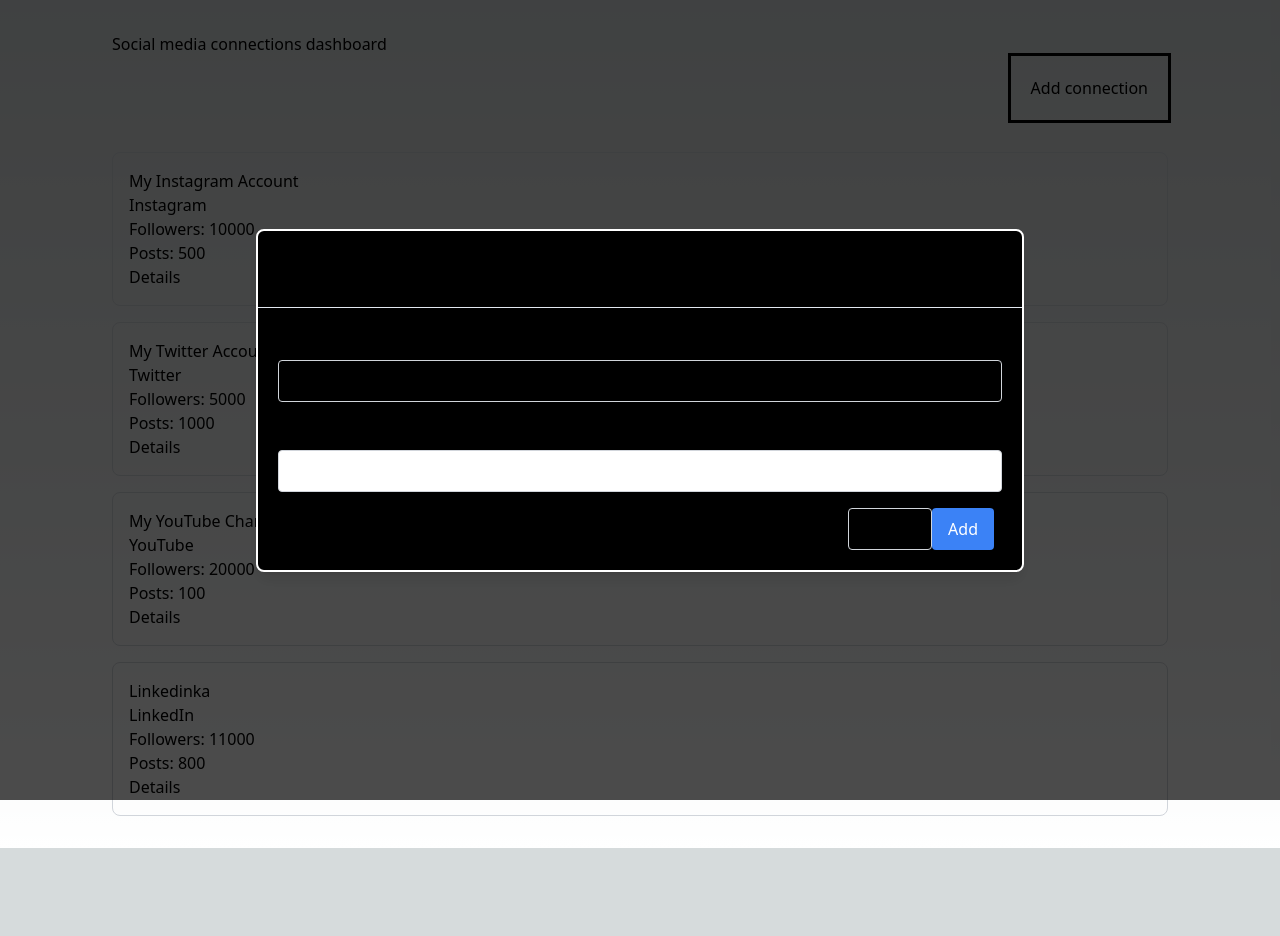
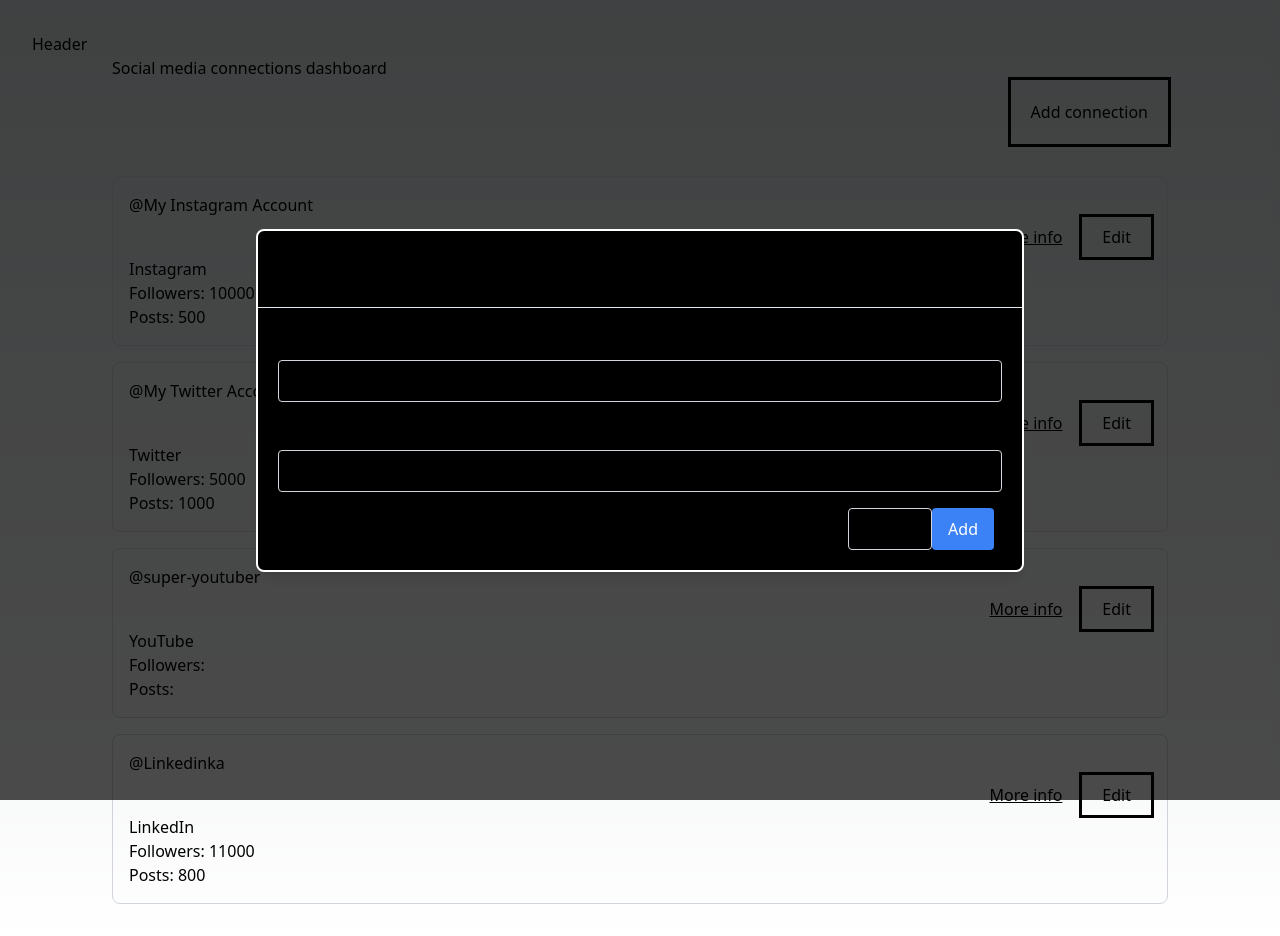
Before and after one commit to komontech/komon-tech-interview-frontend, a Next.js app: page / in a window 1280 px wide. Both pictures are taken after a click on the button "Add connection". Before the commit the page ends 848 px from the top, so only its background shows below. Built offline with nearby package versions, Linux system fonts and the light colour scheme; data requests are answered from the project's data file.

Commit message:
Edit connection added, services moved to separate folder

```diff
--- a/src/app/[connectionId]/page.tsx
+++ b/src/app/[connectionId]/page.tsx
@@ -1,7 +1,7 @@
 import Image from "next/image";
-import { getData } from "../page";
-import { Connection, ConnectionDetailsProps } from "@/types/intex";
+import { Connection, ConnectionDetailsProps } from "@/types";
 import Link from "next/link";
+import { getData } from "@/services";
 
 const ConnectionDetails = async (props: ConnectionDetailsProps) => {
   const connections = await getData();
@@ -10,7 +10,7 @@ const ConnectionDetails = async (props: ConnectionDetailsProps) => {
     params: { connectionId },
   } = props;
 
-  const { connectionName, id, images, followerCount, platform, postCount } =
+  const { userName, id, images, followerCount, platform, postCount } =
     connections?.find((item: Connection) => item?.id === connectionId) || {};
   return (
     <div>
@@ -20,7 +20,7 @@ const ConnectionDetails = async (props: ConnectionDetailsProps) => {
         </Link>
       </div>
       <section className="my-3 flex flex-col gap-2">
-        <h2>Details of connection: {connectionName}</h2>
+        <h2>Details of connection: {userName}</h2>
         <p>{platform}</p>
         <div className="flex gap-2 flex-wrap py-3 px-2">
           {images?.map((img: { url: string }) => {
@@ -28,7 +28,7 @@ const ConnectionDetails = async (props: ConnectionDetailsProps) => {
               <Image
                 key={id + img.url}
                 src={img.url}
-                alt={connectionName + ": cat picture"}
+                alt={userName + ": cat picture"}
                 width={320}
                 height={240}
               />
--- a/src/app/layout.tsx
+++ b/src/app/layout.tsx
@@ -1,8 +1,8 @@
 import "./globals.css";
 
 export const metadata = {
-  title: "Create Next App",
-  description: "Generated by create next app",
+  title: "Dashboard - social media connections",
+  description: "Content creator's dashboard social media connections",
 };
 
 export default function RootLayout({
@@ -12,7 +12,10 @@ export default function RootLayout({
 }) {
   return (
     <html lang="en">
-      <body className="m-3 p-5">{children}</body>
+      <body className="m-3 p-5">
+        <div>Header</div>
+        {children}
+      </body>
     </html>
   );
 }
--- a/src/app/page.tsx
+++ b/src/app/page.tsx
@@ -1,18 +1,6 @@
+import { getData } from "@/services";
 import ConnectionsList from "../components/ConnectionsList";
 import AddConnection from "@/components/AddConnection";
-
-export async function getData() {
-  const response: Response | void = await fetch(
-    "http://localhost:3001/connections",
-    {
-      //cache: false,
-    }
-  ).catch((error) => console.error(error));
-
-  const connections = response ? await response.json() : [];
-
-  return connections;
-}
 
 const Home = async () => {
   const connections = await getData();
--- a/src/components/AddConnection.tsx
+++ b/src/components/AddConnection.tsx
@@ -10,7 +10,14 @@ const AddConnection = () => {
       <button className="outline p-5" onClick={() => setIsOpen(true)}>
         Add connection
       </button>
-      <AddConnectionModal isOpen={isOpen} onClose={() => setIsOpen(false)} />
+      <AddConnectionModal
+        editing={false}
+        isOpen={isOpen}
+        onClose={() => setIsOpen(false)}
+        userName=""
+        id=""
+        platform=""
+      />
     </div>
   );
 };
--- a/src/components/AddConnectionModal.tsx
+++ b/src/components/AddConnectionModal.tsx
@@ -1,32 +1,34 @@
-import { Connection, Item, ModalProps } from "@/types/intex";
+import { Connection, Item, ModalProps } from "@/types";
 import { useState } from "react";
 import { followerCount, images, postCount } from "../data/newConnection.json";
 import { useRouter } from "next/navigation";
+import { addConnection, updateConnection } from "@/services";
 
 const AddConnectionModal = (props: ModalProps) => {
   const router = useRouter();
-  const { isOpen, onClose } = props;
-  const [name, setName] = useState("");
-  const [platform, setPlatform] = useState("");
+  const {
+    editing,
+    id,
+    isOpen,
+    onClose,
+    platform: prevPlatform,
+    userName,
+  } = props;
+  const [name, setName] = useState(userName);
+  const [platform, setPlatform] = useState(prevPlatform);
 
   const handleSubmit = async (e: React.FormEvent) => {
     e.preventDefault();
     const newItem: Connection = {
-      id: Date.now().toString(),
-      connectionName: name,
+      id: editing ? id : Date.now().toString(),
+      userName: name,
       platform,
       // mocking the data that is supposed to be fetched from the corresponding platform
       followerCount,
       postCount,
       images,
     };
-    await fetch("http://localhost:3001/connections", {
-      method: "POST",
-      headers: {
-        "Content-type": "application/json",
-      },
-      body: JSON.stringify(newItem),
-    });
+    editing ? await updateConnection(newItem) : await addConnection(newItem);
     router.refresh();
     onClose();
   };
@@ -36,10 +38,12 @@ const AddConnectionModal = (props: ModalProps) => {
       <div className="justify-center items-center flex overflow-x-hidden overflow-y-auto fixed top-0 left-0 w-full h-full  bg-black bg-opacity-70">
         <div className="relative w-4/5 my-6 mx-auto max-w-3xl z-10">
           {/*content*/}
-          <div className="border-0 rounded-lg shadow-lg relative flex flex-col w-full bg-black border-2 border-white outline-none focus:outline-none">
+          <div className="rounded-lg shadow-lg relative flex flex-col w-full bg-black border-2 border-white outline-none focus:outline-none">
             {/*header*/}
             <div className="flex items-start justify-between p-5 border-b border-solid border-slate-200 rounded-t">
-              <h3 className="text-3xl font-semibold ">Add connection</h3>
+              <h3 className="text-3xl font-semibold ">
+                {editing ? "Edit connection" : "Add connection"}
+              </h3>
               <button
                 className="p-1 ml-auto bg-transparent border-0  opacity-5 float-right text-3xl leading-none font-semibold outline-none focus:outline-none"
                 onClick={onClose}
@@ -49,7 +53,7 @@ const AddConnectionModal = (props: ModalProps) => {
                 </span>
               </button>
             </div>
-            <form className="p-5" onSubmit={handleSubmit}>
+            <form className="p-5 " onSubmit={handleSubmit}>
               <label htmlFor="platform" className="block mb-2">
                 Platform:
               </label>
@@ -67,12 +71,12 @@ const AddConnectionModal = (props: ModalProps) => {
               </select>
 
               <label htmlFor="name" className="block mb-2">
-                Name:
+                Username:
               </label>
               <input
                 type="text"
                 id="name"
-                className="border border-gray-300 rounded px-3 py-2 mb-4 w-full"
+                className="border border-gray-300 rounded px-3 py-2 mb-4 w-full bg-black"
                 value={name}
                 onChange={(e) => setName(e.target.value)}
               />
@@ -89,7 +93,7 @@ const AddConnectionModal = (props: ModalProps) => {
                   type="submit"
                   className="bg-blue-500 text-white px-4 py-2 rounded mr-2"
                 >
-                  Add
+                  {editing ? "Save changes" : "Add"}
                 </button>
               </div>
             </form>
--- a/src/components/ConnectionItem.tsx
+++ b/src/components/ConnectionItem.tsx
@@ -1,22 +1,47 @@
-import { Connection } from "@/types/intex";
+"use client";
+import { Connection } from "@/types";
 import Link from "next/link";
+import { useState } from "react";
+import AddConnectionModal from "./AddConnectionModal";
 
 const ConnectionItem = ({
-  connectionName,
+  userName,
   id,
   followerCount,
   platform,
   postCount,
   images,
 }: Connection) => {
+  const [isOpen, setIsOpen] = useState(false);
   return (
-    <div key={id} className="border border-gray-300 rounded-lg p-4">
-      <h2>{connectionName}</h2>
-      <h4>{platform}</h4>
-      <p>Followers: {followerCount}</p>
-      <p>Posts: {postCount}</p>
-      <Link href={`/${id}`}>Details</Link>
-    </div>
+    <>
+      <article key={id} className="border border-gray-300 rounded-lg p-4">
+        <h2>@{userName}</h2>
+        <div className="flex justify-end gap-5 items-center">
+          <Link
+            className="underline cursor-pointer inline-block"
+            href={`/${id}`}
+          >
+            More info
+          </Link>
+          <button className="outline px-5 py-2" onClick={() => setIsOpen(true)}>
+            Edit
+          </button>
+        </div>
+
+        <h4>{platform}</h4>
+        <p>Followers: {followerCount}</p>
+        <p>Posts: {postCount}</p>
+      </article>
+      <AddConnectionModal
+        editing={true}
+        isOpen={isOpen}
+        onClose={() => setIsOpen(false)}
+        userName={userName}
+        id={id}
+        platform={platform}
+      />
+    </>
   );
 };
 
--- a/src/components/ConnectionsList.tsx
+++ b/src/components/ConnectionsList.tsx
@@ -1,5 +1,5 @@
 import Link from "next/link";
-import { Connection } from "@/types/intex";
+import { Connection } from "@/types";
 import ConnectionItem from "./ConnectionItem";
 
 const ConnectionsList = ({ connections }: { connections: Connection[] }) => {
--- a/src/data/connections.json
+++ b/src/data/connections.json
@@ -3,7 +3,7 @@
     {
       "id": "1",
       "platform": "Instagram",
-      "connectionName": "My Instagram Account",
+      "userName": "My Instagram Account",
       "followerCount": 10000,
       "postCount": 500,
       "images": [
@@ -30,7 +30,7 @@
     {
       "id": "2",
       "platform": "Twitter",
-      "connectionName": "My Twitter Account",
+      "userName": "My Twitter Account",
       "followerCount": 5000,
       "postCount": 1000,
       "images": [
@@ -55,35 +55,13 @@
       ]
     },
     {
-      "id": "3",
+      "userName": "super-youtuber",
       "platform": "YouTube",
-      "connectionName": "My YouTube Channel",
-      "followerCount": 20000,
-      "postCount": 100,
-      "images": [
-        {
-          "url": "https://loremflickr.com/320/240/bird?random=1"
-        },
-        {
-          "url": "https://loremflickr.com/320/240/bird?random=2"
-        },
-        {
-          "url": "https://loremflickr.com/320/240/bird?random=3"
-        },
-        {
-          "url": "https://loremflickr.com/320/240/bird?random=4"
-        },
-        {
-          "url": "https://loremflickr.com/320/240/bird?random=5"
-        },
-        {
-          "url": "https://loremflickr.com/320/240/bird?random=6"
-        }
-      ]
+      "id": "3"
     },
     {
       "id": "1685269981010",
-      "connectionName": "Linkedinka",
+      "userName": "Linkedinka",
       "platform": "LinkedIn",
       "followerCount": 11000,
       "postCount": 800,
--- /dev/null
+++ b/src/services/index.ts
@@ -0,0 +1,44 @@
+import { Connection } from "@/types";
+
+export const getData = async () => {
+  const response: Response | void = await fetch(
+    "http://localhost:3001/connections",
+    {
+      //cache: false,
+    }
+  ).catch((error) => console.error(error));
+
+  const connections = response ? await response.json() : [];
+
+  return connections;
+};
+
+export const addConnection = async (item: Connection) => {
+  await fetch("http://localhost:3001/connections", {
+    method: "POST",
+    headers: {
+      "Content-type": "application/json",
+    },
+    body: JSON.stringify(item),
+  }).catch((error) => console.error(error));
+};
+
+export const updateConnection = async ({
+  id,
+  userName,
+  platform,
+}: Connection) => {
+  const response = await fetch(`http://localhost:3001/connections/${id}`, {
+    method: "PUT",
+    headers: {
+      "Content-type": "application/json",
+    },
+    body: JSON.stringify({
+      userName,
+      platform,
+    }),
+  }).catch((error) => console.error(error));
+
+  const data = await response?.json();
+  console.log(data);
+};
```
Also changed, not shown: src/types/index.ts (renamed from src/types/intex.ts, +5 -2 lines), 1 other file (tests, documents, lock files or other folders).
